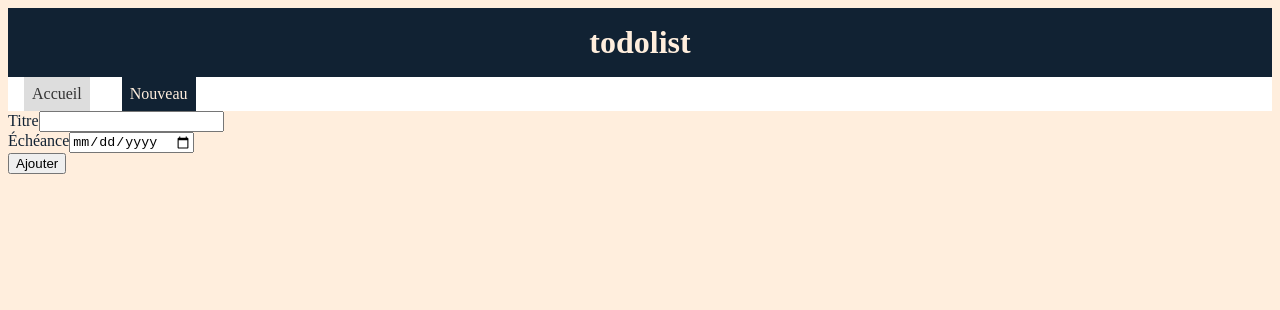
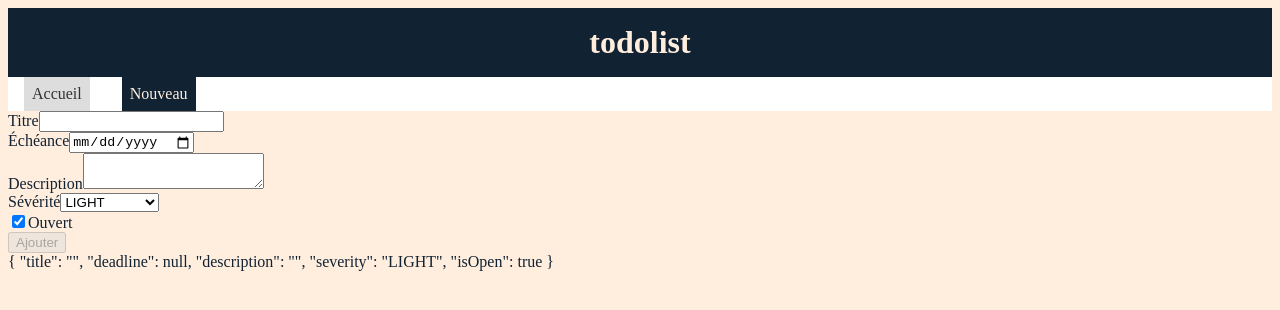
Before and after one commit to pbreteche/angular-2010, an Angular app: page /new in a window 1280 px wide. Shown: the top 310 px of the page. Built offline with nearby package versions, Linux system fonts and the light colour scheme.

Commit message:
augment create form with new fields

```diff
--- a/src/app/todo-create-form/todo-create-form.component.html
+++ b/src/app/todo-create-form/todo-create-form.component.html
@@ -1,15 +1,38 @@
-<form (ngSubmit)="create()">
+<form (ngSubmit)="create()" #form="ngForm">
   <div>
     <label for="todo-create-form-title" [attr.aria-label]="'titre'">Titre</label>
     <input type="text" id="todo-create-form-title" [(ngModel)]="newTodo.title"
-      name="title"
+      name="title" required
     >
   </div>
   <div>
     <label for="todo-create-form-deadline">Échéance</label>
     <input type="date" id="todo-create-form-deadline" [(ngModel)]="newTodo.deadline"
-      name="deadline"
+           name="deadline" required
     >
   </div>
-  <button>Ajouter</button>
+  <div>
+    <label for="todo-create-form-description">Description</label>
+    <textarea id="todo-create-form-description" [(ngModel)]="newTodo.description"
+           name="description"
+    ></textarea>
+  </div>
+  <div>
+    <label for="todo-create-form-severity">Sévérité</label>
+    <select id="todo-create-form-severity" [(ngModel)]="newTodo.severity"
+              name="severity"
+    >
+      <option *ngFor="let v of severityValues">{{ v }}</option>
+    </select>
+  </div>
+  <div>
+    <input type="checkbox" id="todo-create-form-isopen" [(ngModel)]="newTodo.isOpen"
+           name="isopen"
+    >
+    <label for="todo-create-form-isopen">Ouvert</label>
+  </div>
+
+  <button [disabled]="form.invalid">Ajouter</button>
 </form>
+
+{{ newTodo | json }}
--- a/src/app/todo-create-form/todo-create-form.component.ts
+++ b/src/app/todo-create-form/todo-create-form.component.ts
@@ -1,5 +1,5 @@
-import { Component } from '@angular/core';
-import {Todo} from '../todo';
+import {Component} from '@angular/core';
+import {Severity, Todo} from '../todo';
 import {TodolistService} from '../todolist.service';
 
 @Component({
@@ -8,6 +8,12 @@ import {TodolistService} from '../todolist.service';
   styleUrls: ['./todo-create-form.component.scss']
 })
 export class TodoCreateFormComponent {
+  severityValues: Severity[] = [
+    Severity.Light,
+    Severity.High,
+    Severity.VeryHigh,
+    Severity.Critical,
+  ];
 
   constructor(private todoList: TodolistService) {
   }
--- a/src/app/todo.ts
+++ b/src/app/todo.ts
@@ -1,8 +1,8 @@
 export enum Severity {
-  Light,
-  High,
-  VeryHigh,
-  Critical,
+  Light = 'LIGHT',
+  High = 'HIGH',
+  VeryHigh = 'VERY_HIGH',
+  Critical = 'CRITICAL',
 }
 
 export class Todo {
```
